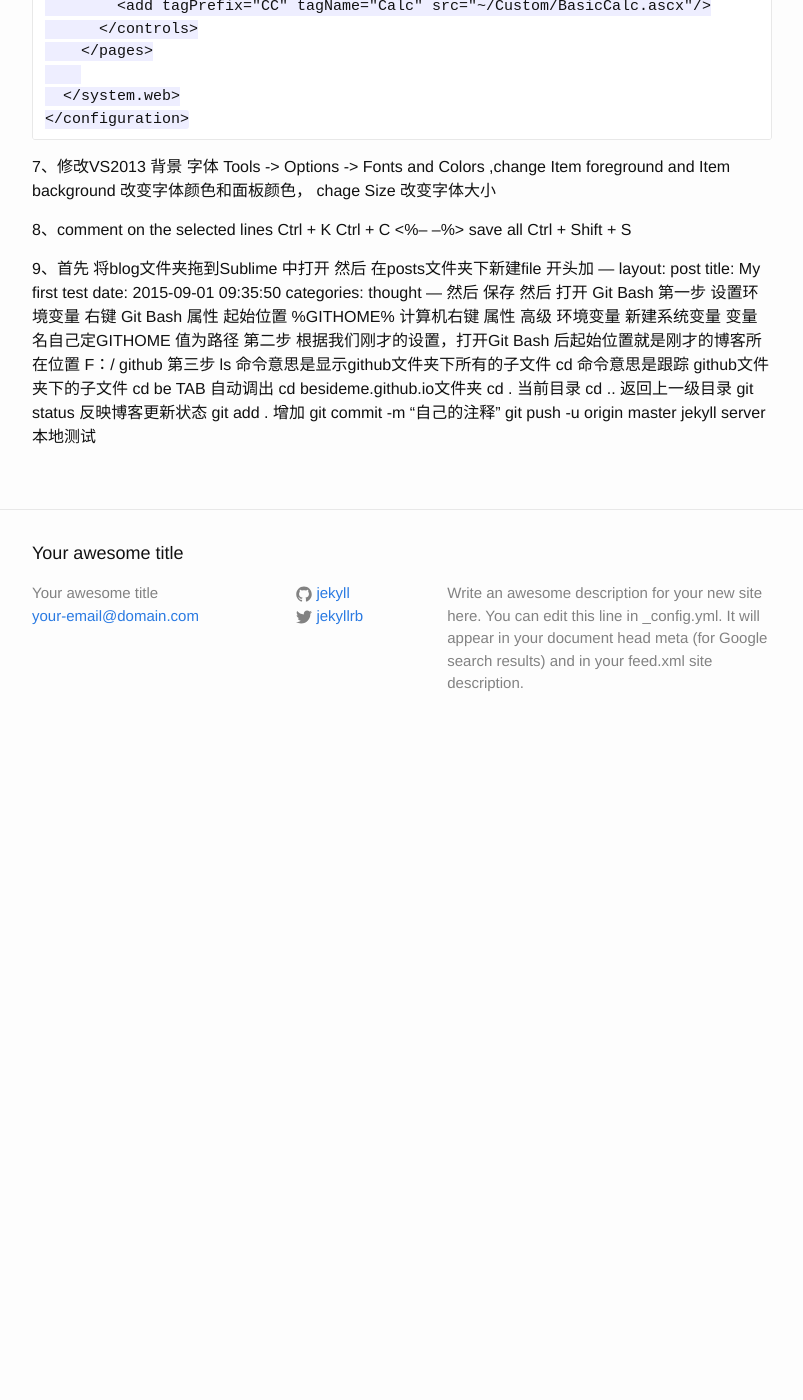
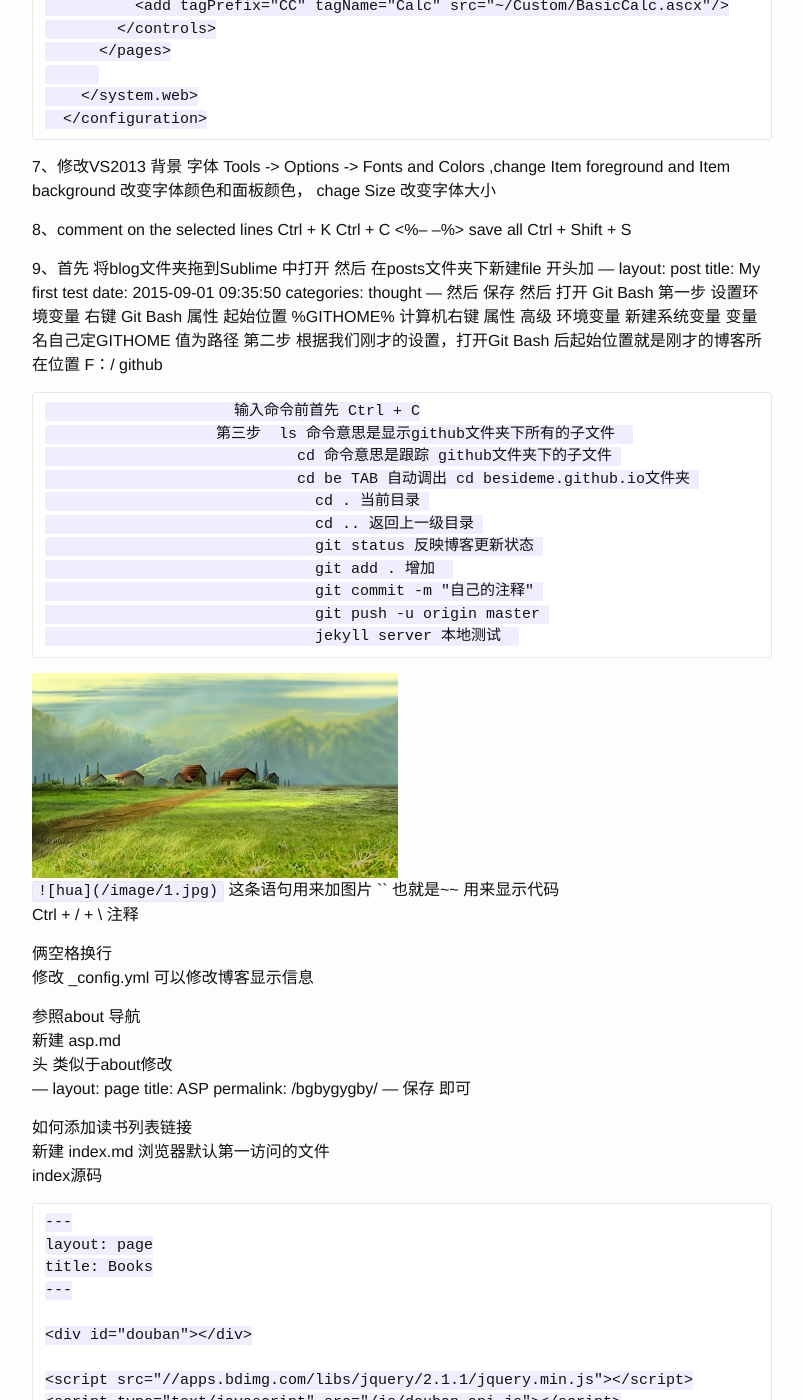
Before and after one commit to Besideme/besideme.github.io, a Jekyll site: the page built from _posts/2015-09-01-My first post.md, in a window 1280 px wide and 1400 px high, scrolled down 915 px. Shown: the whole window, without its empty margins (238-1041 px from the left). Built offline with Jekyll 4.4.1, drawn with Linux system fonts in a browser that asks for light colours; before the commit the page ends 1670 px from its top, so only the background shows below that; some of the changed text lies outside the part shown.

Commit message:
Update my first test

````diff
--- a/_posts/2015-09-01-My first post.md
+++ b/_posts/2015-09-01-My first post.md
@@ -29,26 +29,26 @@ categories: thought
 
  6、在Web.config中注册控件
 
- ```
- <?xml version="1.0" encoding="utf-8"?>
-<!--
-  For more information on how to configure your ASP.NET application, please visit
-  http://go.microsoft.com/fwlink/?LinkId=169433
-  -->
-<configuration>
-  <system.web>
-    <compilation debug="true" targetFramework="4.5" />
-    <httpRuntime targetFramework="4.5" />
 
-    <pages>
-      <controls>
-        <add tagPrefix="CC" tagName="Calc" src="~/Custom/BasicCalc.ascx"/>
-      </controls>
-    </pages>
+       <?xml version="1.0" encoding="utf-8"?>
+      <!--
+        For more information on how to configure your ASP.NET application, please visit
+        http://go.microsoft.com/fwlink/?LinkId=169433
+        -->
+      <configuration>
+        <system.web>
+          <compilation debug="true" targetFramework="4.5" />
+          <httpRuntime targetFramework="4.5" />
 
-  </system.web>
-</configuration>
-```
+          <pages>
+            <controls>
+              <add tagPrefix="CC" tagName="Calc" src="~/Custom/BasicCalc.ascx"/>
+            </controls>
+          </pages>
+
+        </system.web>
+      </configuration>
+
 
 7、修改VS2013 背景 字体
   Tools -> Options -> Fonts and Colors   ,change Item foreground and Item background 改变字体颜色和面板颜色， chage Size 改变字体大小
@@ -67,8 +67,10 @@ categories: thought
       ---
   然后 保存
   然后 打开 Git Bash  第一步  设置环境变量   右键 Git Bash 属性 起始位置 %GITHOME%
-                                计算机右键 属性 高级 环境变量   新建系统变量 变量名自己定GITHOME 值为路径
-                       第二步  根据我们刚才的设置，打开Git Bash 后起始位置就是刚才的博客所在位置 F：/ github
+                                计算机右键 属性 高级 环境变量   新建系统变量 变量名自己定GITHOME  值为路径
+                       第二步  根据我们刚才的设置，打开Git Bash 后起始位置就是刚才的博客所在位置   F：/ github
+
+                         输入命令前首先 Ctrl + C
                        第三步  ls 命令意思是显示github文件夹下所有的子文件
                                 cd 命令意思是跟踪 github文件夹下的子文件
                                 cd be TAB 自动调出 cd besideme.github.io文件夹
@@ -79,3 +81,45 @@ categories: thought
                                   git commit -m "自己的注释"
                                   git push -u origin master
                                   jekyll server 本地测试
+
+![hua](/image/1.jpg)
+`![hua](/image/1.jpg)`  这条语句用来加图片    `` 也就是~~ 用来显示代码
+Ctrl + / + \ 注释
+
+俩空格换行
+修改 _config.yml  可以修改博客显示信息
+
+参照about 导航
+新建 asp.md
+头 类似于about修改
+  ---
+  layout: page
+  title: ASP
+  permalink: /bgbygygby/
+  ---
+保存 即可
+
+如何添加读书列表链接
+新建 index.md   浏览器默认第一访问的文件
+index源码
+
+    ---
+    layout: page
+    title: Books
+    ---
+
+    <div id="douban"></div>
+
+    <script src="//apps.bdimg.com/libs/jquery/2.1.1/jquery.min.js"></script>
+    <script type="text/javascript" src="/js/douban.api.js"></script>
+    <script type="text/javascript">
+    var dbapi = new DoubanApi(); window.onload = book; function book(){ dbapi.show(); }
+    </script>
+
+此处图书使用的是豆瓣API
+豆瓣API账号 http://developers.douban.com/wiki/?title=connect
+
+回调地址为博客地址   [http://besideme.github.io](http://besideme.github.io)
+如何将网页设置为链接  注意 此处需要换行
+
+        [http://besideme.github.io](http://besideme.github.io)
````
Also changed, not shown: Mybooks/index.md (added, +12 -0 lines), asp.md (added, +7 -0 lines), js/douban.api.js (added, +108 -0 lines), image/1.jpg (added), image/QQ图片20150518092914.jpg (added).
